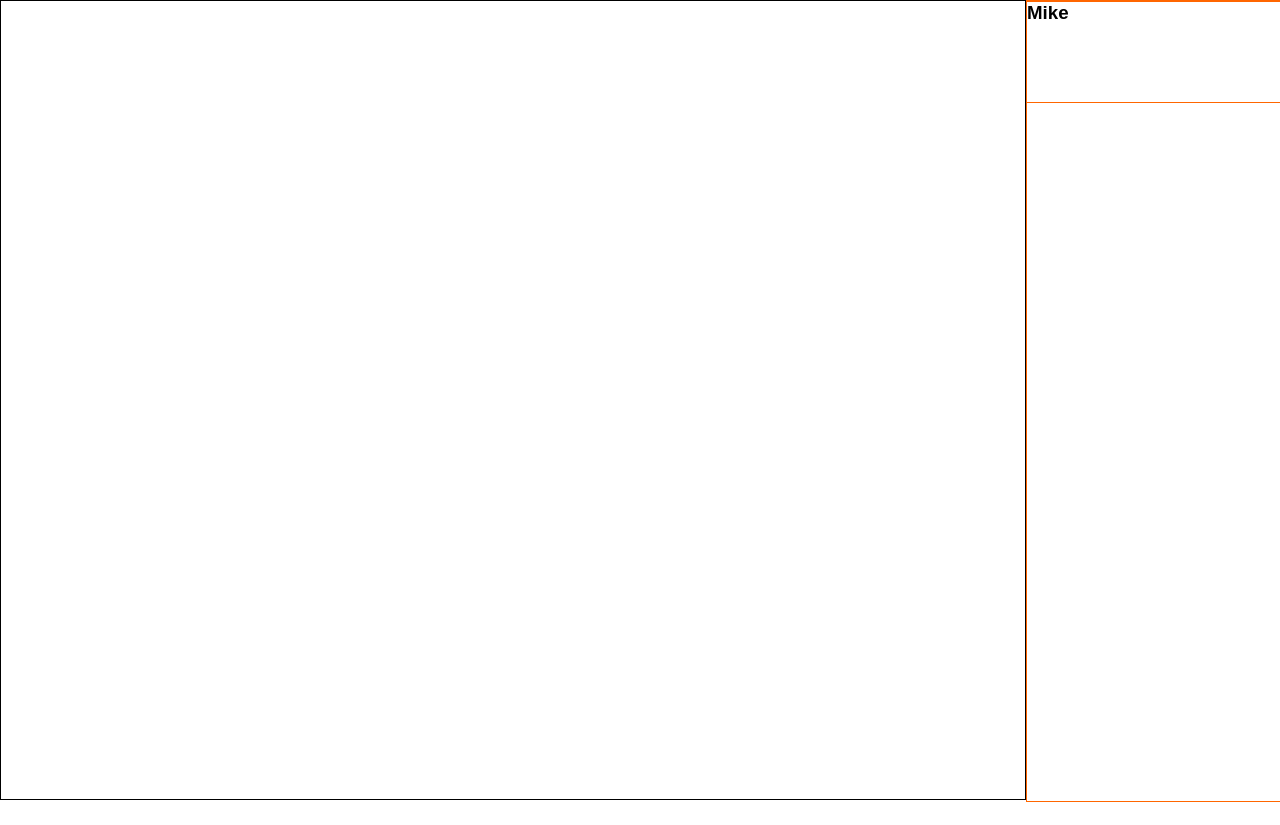
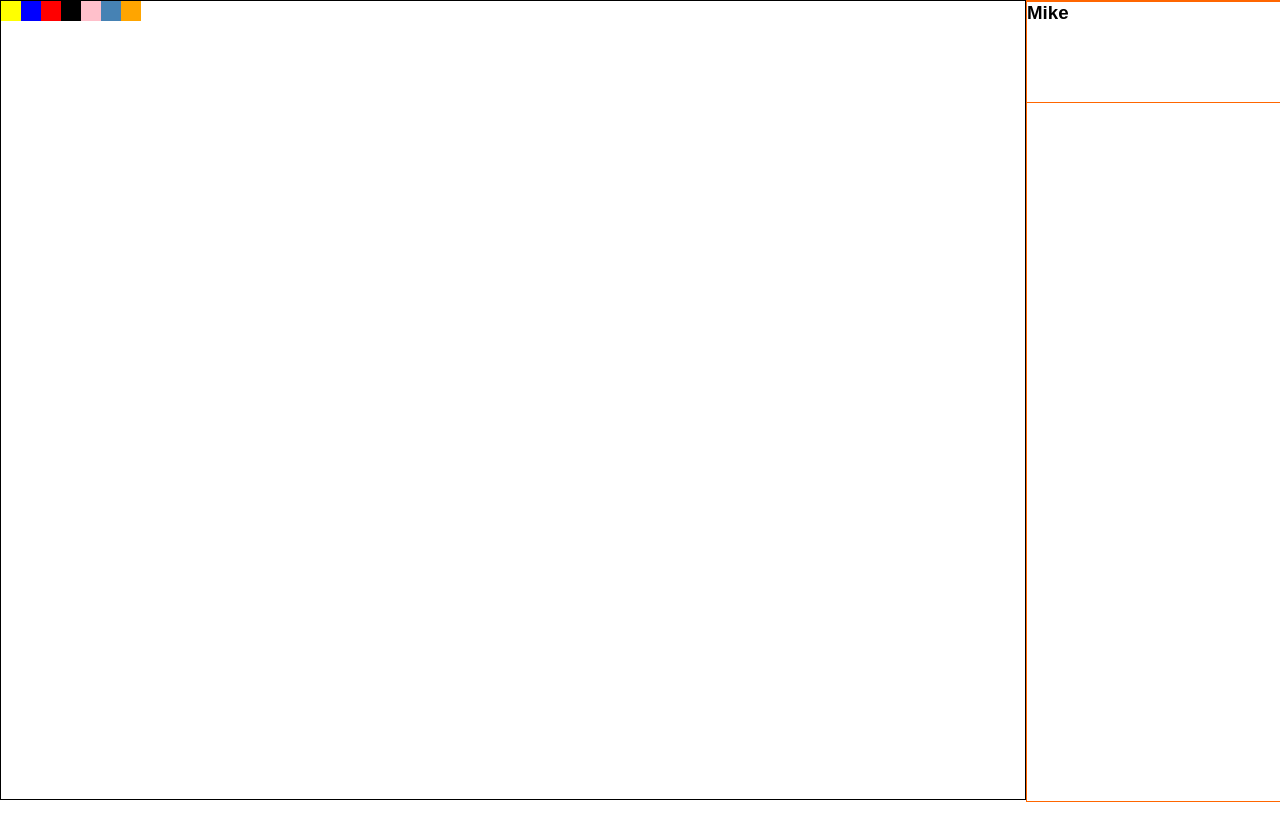
Before and after one commit to mhinojosa51/socke.io-frontend, a React (Create React App) app: page / in a window 1280 px wide. Shown: the top 825 px of the page. Built offline with nearby package versions, Linux system fonts and the light colour scheme.

Commit message:
added palette, ability to change brush color

```diff
--- a/src/components/SharedCanvas.js
+++ b/src/components/SharedCanvas.js
@@ -1,9 +1,10 @@
 import React from 'react';
+import Palette from './artist/Palette';
 
 const styles = {
 	container : {
 		width: '80%',
-		height: '',
+		height: 'auto',
 		border: '1px solid black',
 	},
 	canvas: {
@@ -18,24 +19,29 @@ class SharedCanvas extends React.Component {
 		this.state = {
 			isDrawing : false,
 			drawing : [],
+			color: 'black',
 		}
 
 		this.canvasClick = this.canvasClick.bind(this);
 		this.canvasDrag = this.canvasDrag.bind(this);
 		this.isDrawing = this.isDrawing.bind(this);
 		this.draw = this.draw.bind(this);
+		this.selectColor = this.selectColor.bind(this);
 	}
 
 	componentDidMount(){
 		this.context = this.canvas.getContext('2d');
+	}
 
+	selectColor(color){
+		this.setState({color});
 	}
 
 	canvasClick(evt){
 		const rect = this.canvas.getBoundingClientRect();
 
 		const x = rect.left + evt.clientX;
-		const y = rect.top + evt.clientY;
+		const y = rect.top + evt.clientY - 40;
 
 		this.state.drawing[this.state.drawing.length - 1].push([x,y])
 /*
@@ -64,20 +70,24 @@ class SharedCanvas extends React.Component {
 	draw(){
 		this.state.drawing.map((path) => {
 			this.context.beginPath();
+			this.context.lineWidth = 10;
 			path.map((vals) => {
 				this.context.lineTo(vals[0],vals[1]);
 			});
+			this.context.strokeStyle = this.state.color;
 			this.context.stroke();
 			this.context.closePath();
 		});
 	}
 
 	render(){
+		const colors = ['yellow', 'blue', 'red', 'black', 'pink', 'steelblue', 'orange'];
 
 		const width = window.innerWidth - (window.innerWidth * .20);
 		const height = window.innerHeight;
 		return (
 			<section style={styles.container}>
+				<Palette colors={colors} selectColor={this.selectColor}/>
 				<canvas ref={(canvas) => this.canvas = canvas} onClick={this.canvasClick}
 					onMouseDown={this.isDrawing} onMouseUp={() => {this.isDrawing(); this.draw()}} width={width} height={height}
 					style={styles.canvas} onMouseMove={this.state.isDrawing ? this.canvasDrag : null}>
--- /dev/null
+++ b/src/components/artist/Color.js
@@ -0,0 +1,21 @@
+import React from 'react';
+
+let Color = ({color,selectColor}) => {
+
+	let styles = {
+		container : {
+			width: '20px',
+			height: '20px',
+			cursor: 'pointer',
+			backgroundColor: color,
+		}
+	}
+
+	return (
+		<div style={styles.container} onClick={() => selectColor(color)}>
+
+		</div>
+	)
+}
+
+export default Color;
--- /dev/null
+++ b/src/components/artist/Palette.js
@@ -0,0 +1,28 @@
+import React from 'react';
+import Color from './Color';
+
+const styles = {
+	container : {
+		width: '100%',
+		height: 'auto',
+		display: 'flex',
+	}
+}
+
+class Palette extends React.Component {
+	constructor(props){
+		super(props);
+	}
+
+	render(){
+		return (
+			<section style={styles.container}>
+				{this.props.colors.map((color,i) => {
+					return <Color key={i} color={color} selectColor={this.props.selectColor}/>
+				})}
+			</section>
+		)
+	}
+}
+
+export default Palette;
```
